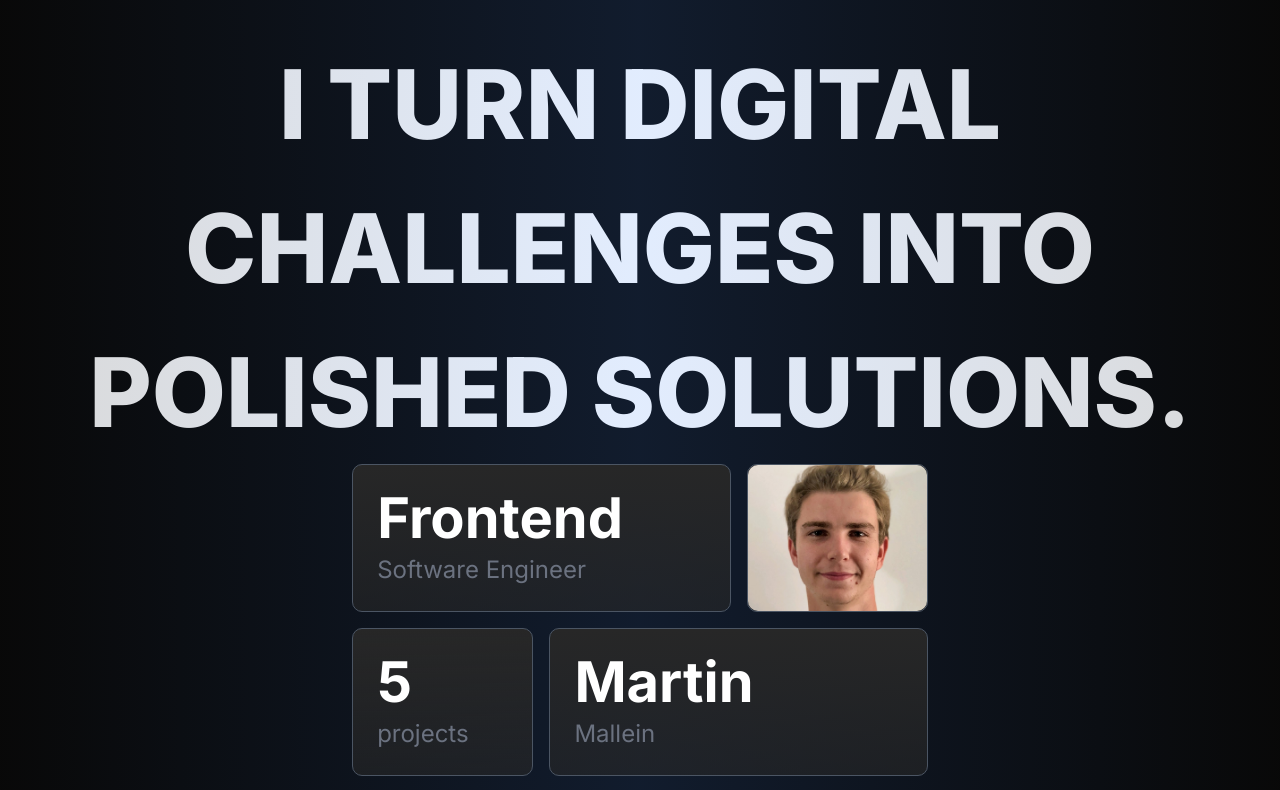
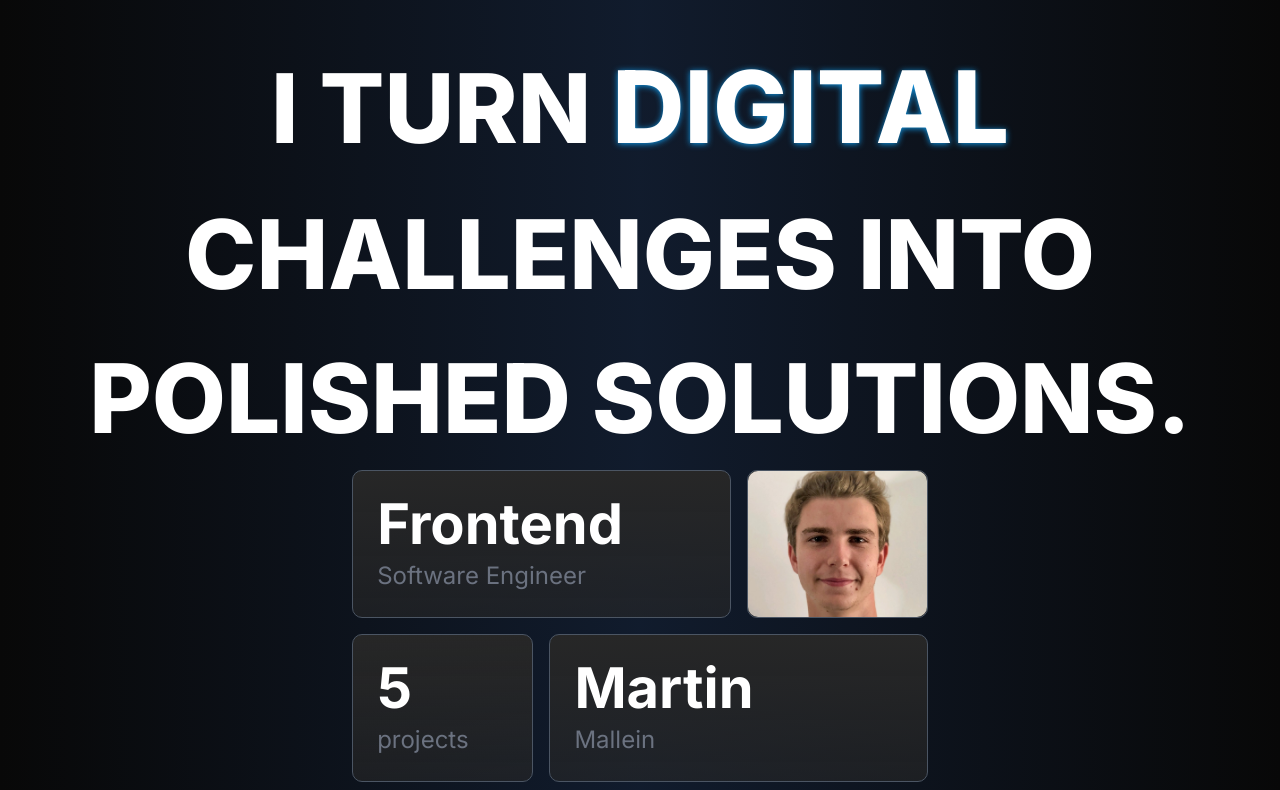
Before and after one commit to MartySalade/Portfolio, a Next.js app: page / in a window 1280 px wide. Shown: the top 790 px of the page. Built offline with nearby package versions, Linux system fonts and the light colour scheme.

Commit message:
feat: :lipstick: glitch effect on "digital"

```diff
--- a/src/app/page.tsx
+++ b/src/app/page.tsx
@@ -1,4 +1,6 @@
 "use client";
+import "@/styles/glitch.css";
+
 import { Bento } from "@/components/Bento";
 
 export default function Home() {
@@ -6,7 +8,10 @@ export default function Home() {
     <main className="relative min-h-screen">
       <div className="absolute opacity-15 h-full w-full bg-gradient-to-r bg-opacity-10 from-black via-blue-500 to-black" />
       <div className="flex flex-col items-center p-4 sm:p-8 text-center">
-        <h1>I TURN DIGITAL CHALLENGES INTO POLISHED SOLUTIONS.</h1>
+        <h1 className="glitch layers" data-text="DIGITAL">
+          I TURN <span className="hero">DIGITAL</span> CHALLENGES INTO POLISHED
+          SOLUTIONS.
+        </h1>
         <Bento />
       </div>
     </main>
--- /dev/null
+++ b/src/styles/glitch.css
@@ -0,0 +1,405 @@
+.hero {
+  font-size: clamp(40px, 10vw, 100px);
+  display: inline-block;
+  z-index: 2;
+  filter: drop-shadow(0 1px 3px #0f99e9);
+  color: linear-gradient(90deg, #18d47c, #0f99e9) !important;
+}
+
+.layers {
+  position: relative;
+}
+
+.layers::before,
+.layers::after {
+  content: attr(data-text);
+  position: absolute;
+  width: 70%;
+  z-index: -1;
+}
+
+.layers::before {
+  top: 10px;
+  left: 15px;
+  color: #18d47c;
+}
+
+.layers::after {
+  top: 5px;
+  left: -10px;
+  color: #0f99e9;
+}
+
+@keyframes paths {
+  0% {
+    clip-path: polygon(
+      0% 43%,
+      83% 43%,
+      83% 22%,
+      23% 22%,
+      23% 24%,
+      91% 24%,
+      91% 26%,
+      18% 26%,
+      18% 83%,
+      29% 83%,
+      29% 17%,
+      41% 17%,
+      41% 39%,
+      18% 39%,
+      18% 82%,
+      54% 82%,
+      54% 88%,
+      19% 88%,
+      19% 4%,
+      39% 4%,
+      39% 14%,
+      76% 14%,
+      76% 52%,
+      23% 52%,
+      23% 35%,
+      19% 35%,
+      19% 8%,
+      36% 8%,
+      36% 31%,
+      73% 31%,
+      73% 16%,
+      1% 16%,
+      1% 56%,
+      50% 56%,
+      50% 8%
+    );
+  }
+
+  5% {
+    clip-path: polygon(
+      0% 29%,
+      44% 29%,
+      44% 83%,
+      94% 83%,
+      94% 56%,
+      11% 56%,
+      11% 64%,
+      94% 64%,
+      94% 70%,
+      88% 70%,
+      88% 32%,
+      18% 32%,
+      18% 96%,
+      10% 96%,
+      10% 62%,
+      9% 62%,
+      9% 84%,
+      68% 84%,
+      68% 50%,
+      52% 50%,
+      52% 55%,
+      35% 55%,
+      35% 87%,
+      25% 87%,
+      25% 39%,
+      15% 39%,
+      15% 88%,
+      52% 88%
+    );
+  }
+
+  30% {
+    clip-path: polygon(
+      0% 53%,
+      93% 53%,
+      93% 62%,
+      68% 62%,
+      68% 37%,
+      97% 37%,
+      97% 89%,
+      13% 89%,
+      13% 45%,
+      51% 45%,
+      51% 88%,
+      17% 88%,
+      17% 54%,
+      81% 54%,
+      81% 75%,
+      79% 75%,
+      79% 76%,
+      38% 76%,
+      38% 28%,
+      61% 28%,
+      61% 12%,
+      55% 12%,
+      55% 62%,
+      68% 62%,
+      68% 51%,
+      0% 51%,
+      0% 92%,
+      63% 92%,
+      63% 4%,
+      65% 4%
+    );
+  }
+
+  45% {
+    clip-path: polygon(
+      0% 33%,
+      2% 33%,
+      2% 69%,
+      58% 69%,
+      58% 94%,
+      55% 94%,
+      55% 25%,
+      33% 25%,
+      33% 85%,
+      16% 85%,
+      16% 19%,
+      5% 19%,
+      5% 20%,
+      79% 20%,
+      79% 96%,
+      93% 96%,
+      93% 50%,
+      5% 50%,
+      5% 74%,
+      55% 74%,
+      55% 57%,
+      96% 57%,
+      96% 59%,
+      87% 59%,
+      87% 65%,
+      82% 65%,
+      82% 39%,
+      63% 39%,
+      63% 92%,
+      4% 92%,
+      4% 36%,
+      24% 36%,
+      24% 70%,
+      1% 70%,
+      1% 43%,
+      15% 43%,
+      15% 28%,
+      23% 28%,
+      23% 71%,
+      90% 71%,
+      90% 86%,
+      97% 86%,
+      97% 1%,
+      60% 1%,
+      60% 67%,
+      71% 67%,
+      71% 91%,
+      17% 91%,
+      17% 14%,
+      39% 14%,
+      39% 30%,
+      58% 30%,
+      58% 11%,
+      52% 11%,
+      52% 83%,
+      68% 83%
+    );
+  }
+
+  76% {
+    clip-path: polygon(
+      0% 26%,
+      15% 26%,
+      15% 73%,
+      72% 73%,
+      72% 70%,
+      77% 70%,
+      77% 75%,
+      8% 75%,
+      8% 42%,
+      4% 42%,
+      4% 61%,
+      17% 61%,
+      17% 12%,
+      26% 12%,
+      26% 63%,
+      73% 63%,
+      73% 43%,
+      90% 43%,
+      90% 67%,
+      50% 67%,
+      50% 41%,
+      42% 41%,
+      42% 46%,
+      50% 46%,
+      50% 84%,
+      96% 84%,
+      96% 78%,
+      49% 78%,
+      49% 25%,
+      63% 25%,
+      63% 14%
+    );
+  }
+
+  90% {
+    clip-path: polygon(
+      0% 41%,
+      13% 41%,
+      13% 6%,
+      87% 6%,
+      87% 93%,
+      10% 93%,
+      10% 13%,
+      89% 13%,
+      89% 6%,
+      3% 6%,
+      3% 8%,
+      16% 8%,
+      16% 79%,
+      0% 79%,
+      0% 99%,
+      92% 99%,
+      92% 90%,
+      5% 90%,
+      5% 60%,
+      0% 60%,
+      0% 48%,
+      89% 48%,
+      89% 13%,
+      80% 13%,
+      80% 43%,
+      95% 43%,
+      95% 19%,
+      80% 19%,
+      80% 85%,
+      38% 85%,
+      38% 62%
+    );
+  }
+
+  1%,
+  7%,
+  33%,
+  47%,
+  78%,
+  93% {
+    clip-path: none;
+  }
+}
+
+.movement {
+  /* Normally this position would be absolute & on the layers, set to relative here so we can see it on the div */
+  position: relative;
+  animation: movement 8s step-end infinite;
+}
+
+@keyframes movement {
+  0% {
+    top: 0px;
+    left: -20px;
+  }
+
+  15% {
+    top: 10px;
+    left: 10px;
+  }
+
+  60% {
+    top: 5px;
+    left: -10px;
+  }
+
+  75% {
+    top: -5px;
+    left: 20px;
+  }
+
+  100% {
+    top: 10px;
+    left: 5px;
+  }
+}
+
+.opacity {
+  animation: opacity 5s step-end infinite;
+}
+
+@keyframes opacity {
+  0% {
+    opacity: 0.1;
+  }
+
+  5% {
+    opacity: 0.7;
+  }
+
+  30% {
+    opacity: 0.4;
+  }
+
+  45% {
+    opacity: 0.6;
+  }
+
+  76% {
+    opacity: 0.4;
+  }
+
+  90% {
+    opacity: 0.8;
+  }
+
+  1%,
+  7%,
+  33%,
+  47%,
+  78%,
+  93% {
+    opacity: 0;
+  }
+}
+
+.font {
+  animation: font 7s step-end infinite;
+}
+
+@keyframes font {
+  0% {
+    font-weight: 100;
+    color: #18d47c;
+    filter: blur(3px);
+  }
+
+  20% {
+    font-weight: 500;
+    color: #fff;
+    filter: blur(0);
+  }
+
+  50% {
+    font-weight: 300;
+    color: #0f99e9;
+    filter: blur(2px);
+  }
+
+  60% {
+    font-weight: 700;
+    color: #fff;
+    filter: blur(0);
+  }
+
+  90% {
+    font-weight: 500;
+    color: #18d47c;
+    filter: blur(6px);
+  }
+}
+
+.glitch span {
+  animation: paths 5s step-end infinite;
+}
+
+.glitch::before {
+  animation: paths 5s step-end infinite, opacity 5s step-end infinite,
+    font 8s step-end infinite, movement 10s step-end infinite;
+}
+
+.glitch::after {
+  animation: paths 5s step-end infinite, opacity 5s step-end infinite,
+    font 7s step-end infinite, movement 8s step-end infinite;
+}
```
